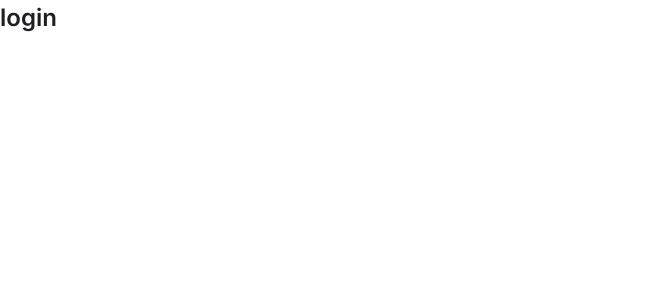
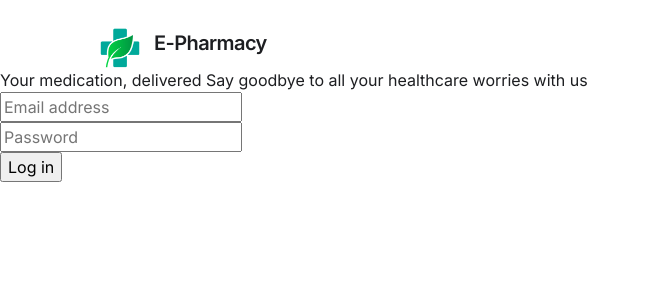
Before and after one commit to id753/pharmacy-admin-panel, a React (Vite) app in the folder client/: page /login in a window 1280 px wide. Shown: the top 300 px of the page, without its empty margins (0-650 px from the left). Built offline with nearby package versions, Linux system fonts and the light colour scheme.

Commit message:
feat (feature): installing the `react-hook-form` npm library and creating a basic login form

```diff
--- a/client/package.json
+++ b/client/package.json
@@ -12,6 +12,7 @@
   "dependencies": {
     "react": "^19.3.1",
     "react-dom": "^19.3.1",
+    "react-hook-form": "^7.91.0",
     "react-router-dom": "^7.18.4"
   },
   "devDependencies": {
--- a/client/src/pages/LoginPage/LoginPage.module.css
+++ b/client/src/pages/LoginPage/LoginPage.module.css
@@ -0,0 +1,14 @@
+.logoContainer {
+  display: flex;
+  gap: 14px;
+  padding-top: 28px;
+  padding-left: 100px;
+}
+
+.title {
+  font-family: var(--font-family);
+  font-weight: 600;
+  font-size: 20px;
+  letter-spacing: -0.03em;
+  color: var(--main-black);
+}
--- a/client/src/pages/LoginPage/LoginPage.tsx
+++ b/client/src/pages/LoginPage/LoginPage.tsx
@@ -1,9 +1,51 @@
-import css from "./LoginPage.module.css";
+import Logo from '../../components/Logo/Logo';
+import css from './LoginPage.module.css';
+import { useForm } from 'react-hook-form';
+
+interface LoginForm {
+  email: string;
+  password: string;
+}
 
 const LoginPage = () => {
+  const {
+    register,
+    handleSubmit,
+    formState: { errors },
+  } = useForm<LoginForm>();
+
+  const onSubmit = (data: LoginForm) => {
+    console.log(data);
+  };
+
   return (
     <div>
-      <h2>login</h2>
+      <div className={css.logoContainer}>
+        <Logo />
+        <h1 className={css.title}>E-Pharmacy</h1>
+      </div>
+
+      <div>
+        <div>
+          <p>
+            Your medication, delivered Say goodbye to all your healthcare
+            worries with us
+          </p>
+        </div>
+        <div>
+          <form onSubmit={handleSubmit(onSubmit)}>
+            <input {...register('email')} placeholder="Email address" />
+            <p>{errors.email?.message}</p>
+            <input
+              {...register('password')}
+              type="password"
+              placeholder="Password"
+            />
+            <p>{errors.password?.message}</p>
+            <button type="submit">Log in</button>
+          </form>
+        </div>
+      </div>
     </div>
   );
 };
```
Also changed, not shown: 1 other file (tests, documents, lock files or other folders).
